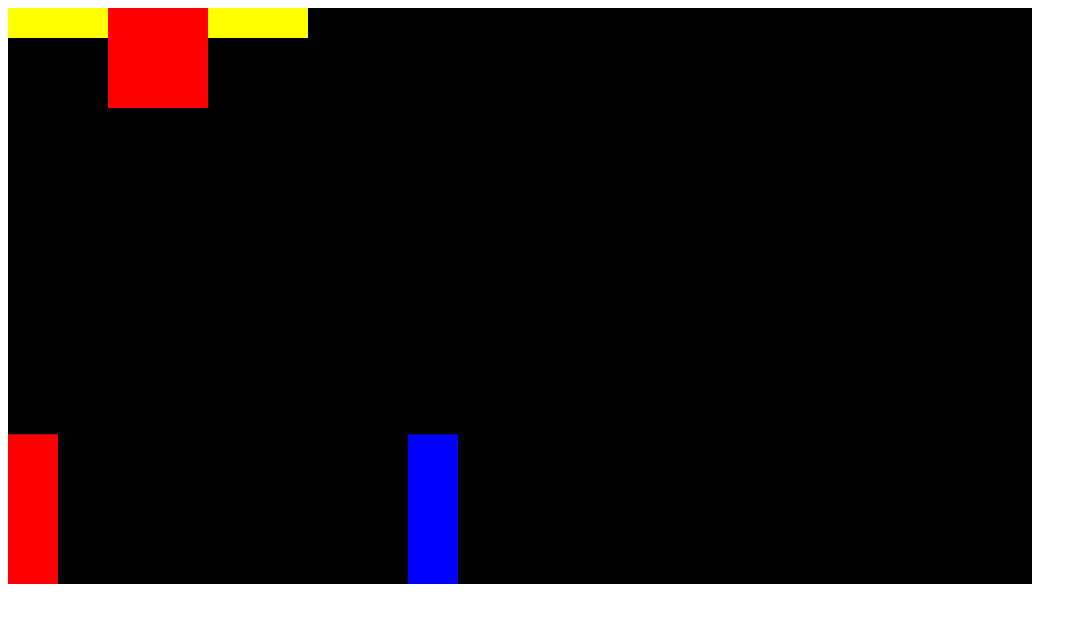
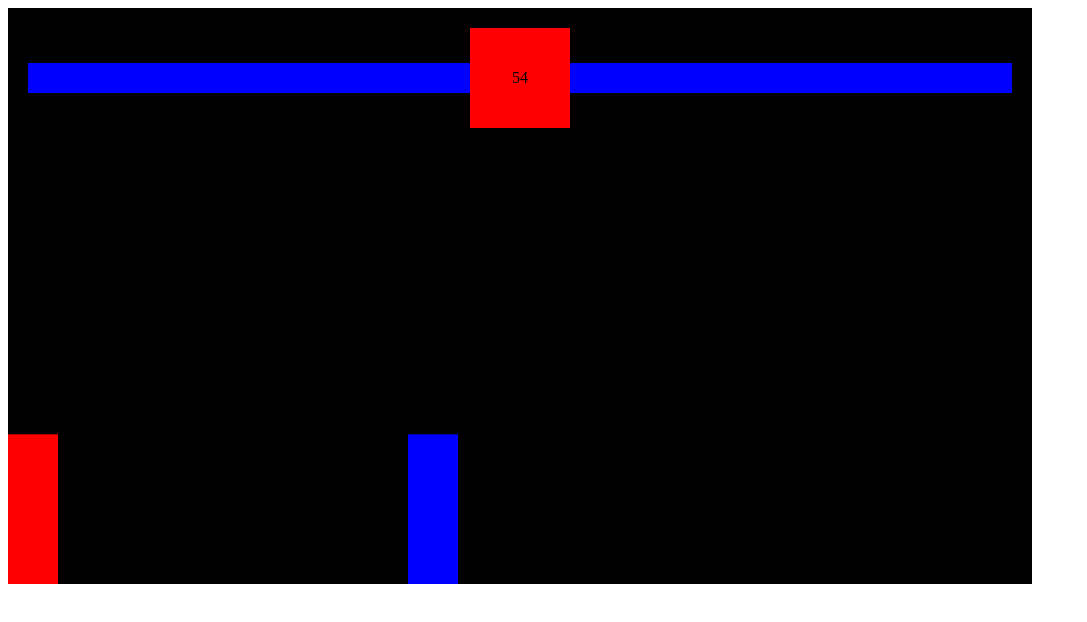
Before and after one commit to H3nry-T/fighting-game, a plain HTML site: page index.html in a window 1280 px wide. Shown: the whole page, without its empty margins (0-1087 px from the left). Drawn offline with Linux system fonts and the light colour scheme.

Commit message:
added health bar and determine winner

```diff
--- a/index.html
+++ b/index.html
@@ -1,18 +1,58 @@
+<head>
+  <style>
+    * {
+      box-sizing: border-box;
+    }
+  </style>
+</head>
 <body>
   <!-- container div -->
-    <div class="container" style="position: relative;">
+  <div style="position: relative; display: inline-block">
     <!-- smaller red div -->
-        <div style="position: absolute; display: flex">
+    <div
+      style="
+        position: absolute;
+        display: flex;
+        width: 100%;
+        align-items: center;
+        padding: 20px;
+      "
+    >
       <!-- player health -->
-            <div style="background-color: yellow; height: 30px; width: 100px"></div>
+      <div style="position: relative; height: 30px; width: 100%; display: flex; justify-content: flex-end">
+        <div style="background-color: yellow; height: 30px; width: 100%; "></div>
+        <div id="player-health" style="position: absolute; background: blue; top: 0; right: 0; bottom: 0; width: 100%;"></div>
+      </div>
       <!-- timer -->
-            <div style="background-color: red; width: 100px; height: 100px;"></div>
+      <div
+        id="timer"
+        style="
+          background-color: red;
+          width: 100px;
+          height: 100px;
+          flex-shrink: 0;
+          display: flex;
+          align-items: center;
+          justify-content: center;
+        "
+      >10</div>
       <!-- enemy health -->
-            <div style="background-color: yellow; height: 30px; width: 100px"></div>
+      <div style="position: relative; height: 30px; width: 100%">
+        <div style="background-color: yellow; height: 30px; "></div>
+        <div id="enemy-health" style="position: absolute; background: blue; top: 0; right: 0; bottom: 0; left: 0;"></div>
       </div>
+
+    </div>
+    <div id="display-text"
+        style="position: absolute; color: white;  align-items: center; justify-content: center;
+        top: 0;
+        right: 0;
+        bottom: 0;
+        left: 0;
+        display: none;
+    ">Tie</div>
     <canvas></canvas>
   </div>
 
   <script src="index.js"></script>
-
 </body>
--- a/index.js
+++ b/index.js
@@ -16,7 +16,6 @@ class Sprite {
     constructor({position, velocity, color="red", offset}) {
         this.position = position;
         this.velocity = velocity;
-        this.color = color;
         this.height = 150;
         this.width = 50;
 
@@ -34,7 +33,9 @@ class Sprite {
             offset: offset
         }
 
-        this.isAttacking
+        this.color = color;
+        this.isAttacking;
+        this.health = 100;
     }
 
     //draw sprite
@@ -153,6 +154,34 @@ function rectangularCollison({ rectangle1, rectangle2 }) {
     );
 }
 
+//determine winner takes in object with 2 sprites
+function determineWinner({player, enemy, timerId}) {
+    clearTimeout(timerId);
+    document.querySelector("#display-text").style.display = "flex";
+    if (player.health === enemy.health) {
+        document.querySelector("#display-text").innerHTML = "Tie";
+    } else if (player.health > enemy.health) {
+        document.querySelector("#display-text").innerHTML = "PLAYER WINS";
+    } else if (player.health < enemy.health) {
+        document.querySelector("#display-text").innerHTML = "ENEMY WINS";
+    }
+}
+//decrease timer countdown
+let timer = 60;
+let timerId;
+function decreaseTimer() {
+    if (timer > 0) {
+        timerId = setTimeout(decreaseTimer, 1000);
+        timer--;
+        document.querySelector("#timer").innerHTML = timer;
+    }
+
+    if (timer === 0) {
+        determineWinner({player, enemy, timerId});
+    }
+}
+decreaseTimer();
+
 // animate the game
 function animate() {
     window.requestAnimationFrame(animate);
@@ -190,6 +219,10 @@ function animate() {
     ) {
         player.isAttacking = false;
         console.log("player attack hit");
+
+        //damage enemy health change healthbar
+        enemy.health -= 20;
+        document.querySelector("#enemy-health").style.width = enemy.health + "%";
     }
 
     //ENEMY attackBox collision
@@ -199,6 +232,15 @@ function animate() {
     ) {
         enemy.isAttacking = false;
         console.log("enemy attack hit");
+
+         //damage player health change healthbar
+         player.health -= 20;
+         document.querySelector("#player-health").style.width = player.health + "%";
+    }
+
+    //END game based on health
+    if (enemy.health <= 0 || player.health <= 0) {
+        determineWinner({ player, enemy, timerId });
     }
 }
 
```
Lines whose indentation alone changed are shown as unchanged.
